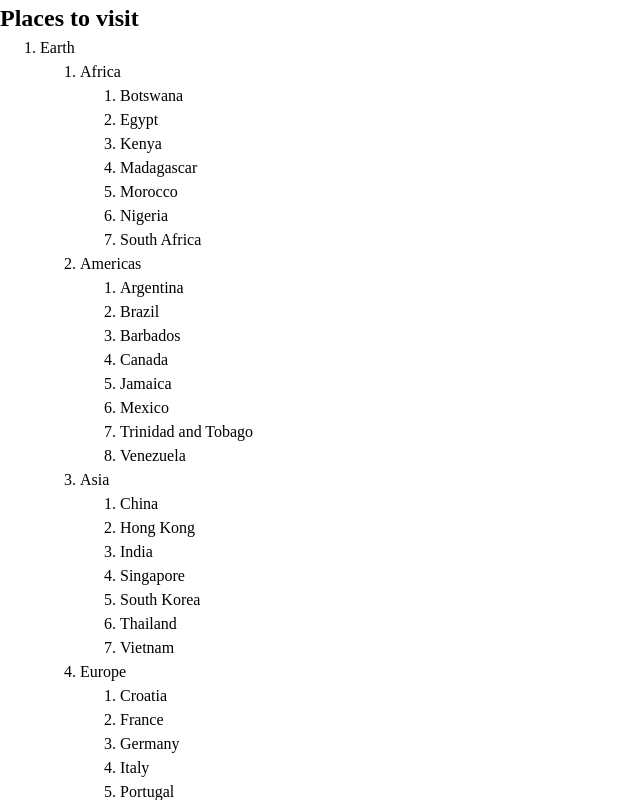
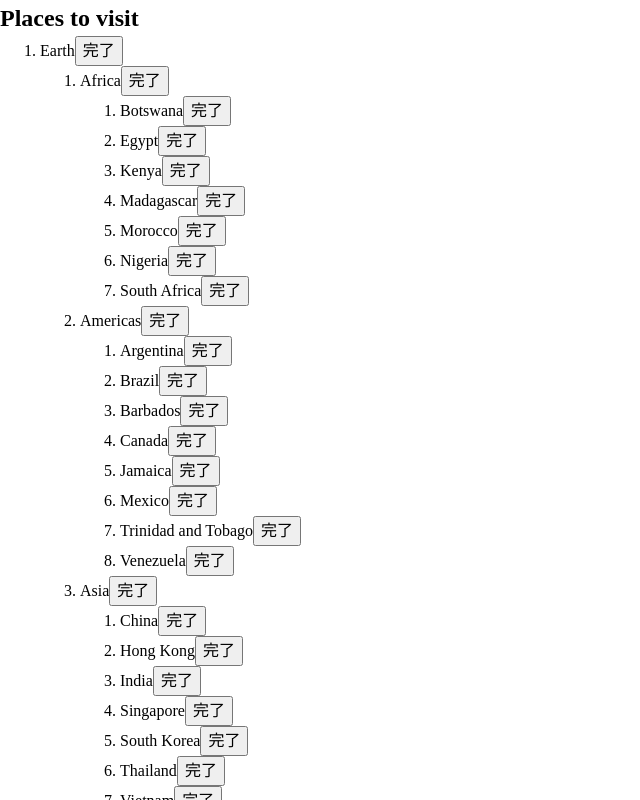
Before and after one commit to takunagai/react-official-tutorial, a React (Create React App) app: page / in a window 1280 px wide. Shown: the top 800 px of the page, without its empty margins (0-640 px from the left). Built offline with nearby package versions, Linux system fonts and the light colour scheme.

Commit message:
データオブジェクトの深いネストを避ける(自身、親の childIds 配列の2つのレベルの状態を更新) - 削除ボタンの追加

```diff
--- a/src/PlaceTree.jsx
+++ b/src/PlaceTree.jsx
@@ -1,20 +1,27 @@
 import { useState } from 'react'
 import { initialTravelPlan } from './placeTreeData'
 
-function PlaceTree({ id, placesById }) {
+function PlaceTree({ id, parentId, placesById, onComplete }) {
   const place = placesById[id]
   const childIds = place.childIds
 
   return (
     <>
-      <li>{place.title}</li>
+      <li>
+        {place.title}
+        <button onClick={() => {
+          onComplete(parentId, id)
+        }}>完了</button>
+      </li>
       {childIds.length > 0 && (
         <ol>
           {childIds.map(childId => (
             <PlaceTree
               key={childId} // リストに必要な key
               id={childId}
+              parentId={id}
               placesById={placesById}
+              onComplete={onComplete}
             />
           ))}
         </ol>
@@ -25,6 +32,21 @@
 
 export default function TravelPlan() {
   const [plan, setPlan] = useState(initialTravelPlan)
+
+  function handleComplete(parentId, childId) {
+    const parent = plan[parentId]
+    // この子 ID を含まない親の新バージョンを作成
+    const nextParent = {
+      ...parent,
+      childIds: parent.childIds.filter(id => id !== childId)
+    }
+    // ルートの状態オブジェクトを更新
+    setPlan({
+      ...plan,
+      [parentId]: nextParent // 更新された親を持つようにする
+    })
+  }
+
   const root = plan[0]
   const planetIds = root.childIds
 
@@ -36,7 +58,9 @@
           <PlaceTree
             key={id} // リストに必要な key
             id={id}
+            parentId={0}
             placesById={plan}
+            onComplete={handleComplete}
           />
         ))}
       </ol>
```
Also changed, not shown: 1 other file (tests, documents, lock files or other folders).
